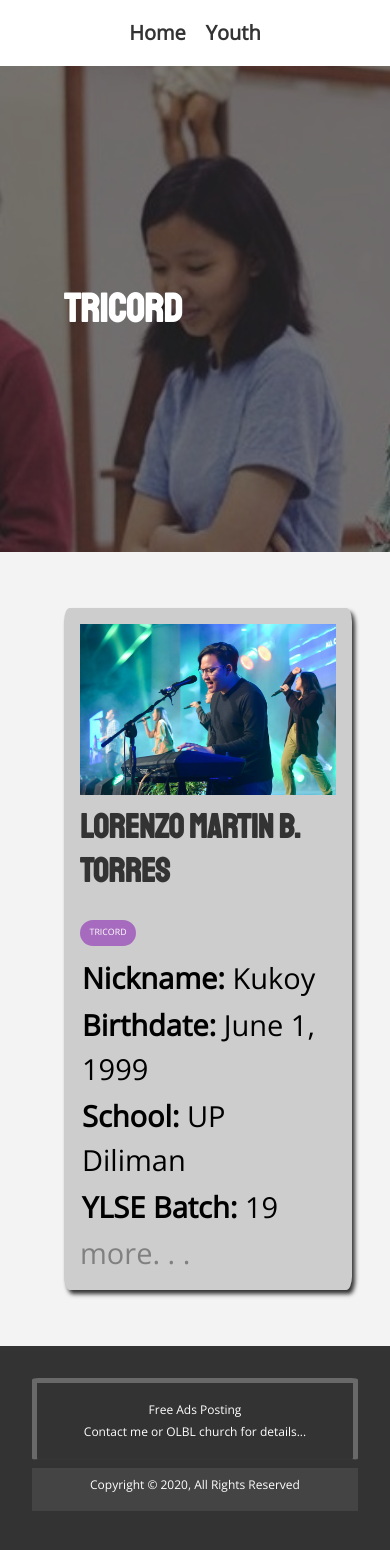
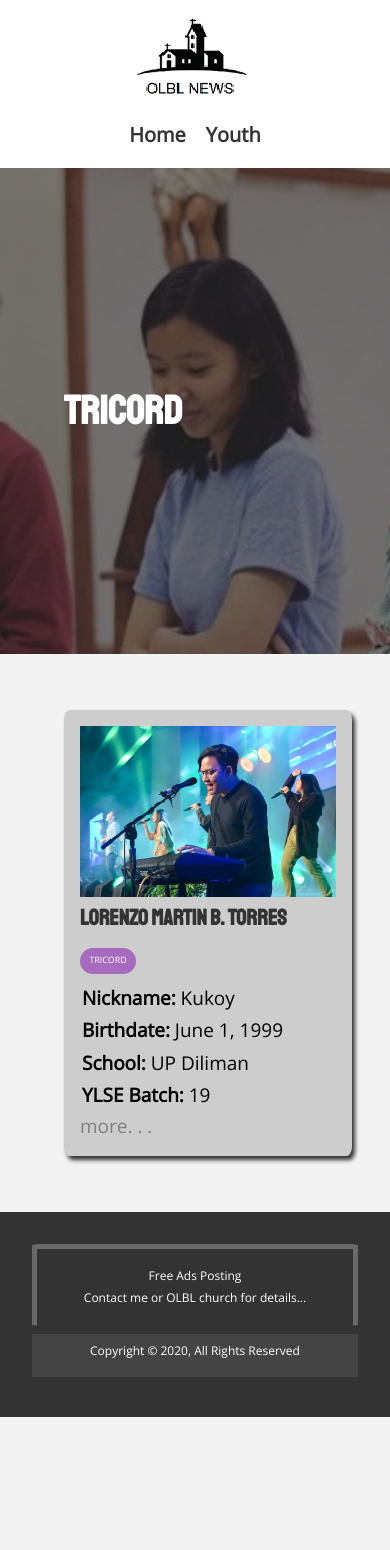
Before and after one commit to luigicode/OLBL, a plain HTML site: page ministries/Tricord.html in a window 390 px wide. After the commit the page ends 1417 px from the top, so only its background shows below. Drawn offline with nearby package versions, Linux system fonts and the light colour scheme.

Commit message:
icon and @media

```diff
--- a/css/mobile.css
+++ b/css/mobile.css
@@ -9,7 +9,8 @@
 }
 
 #main-nav ul,
-#main-nav .logo {
+#main-nav .logo,
+#main-nav .icon {
   justify-self: center;
 }
 
@@ -40,7 +41,7 @@
   }
 
   .card {
-    font-size: 29px;
+    font-size: 19px;
   }
 
   .card .meta {
@@ -82,12 +83,6 @@
 
   #main-footer .footer-container > *:last-child {
     grid-column: 1;
-  }
-
-  #main-footer .footer-container > *:first-child,
-  #main-footer .footer-container > *:nth-child(2) {
-    border-bottom: #4444 dotted 1px;
-    padding-bottom: 1rem;
   }
 
   .page-container {
--- a/css/style.css
+++ b/css/style.css
@@ -123,6 +123,10 @@ h6 {
 .fade {
   color: gray;
   opacity: 2;
+}
+
+.icon {
+  display: grid;
 }
 
 .static {
--- a/ministries/Tricord.html
+++ b/ministries/Tricord.html
@@ -31,7 +31,8 @@
 
 <body>
   <nav id="main-nav">
-    <div class="container">
+      <div class="container">
+      <img class="icon" src="/img/ICON.png">
       <ul>
         <li><a href="/">Home</a></li>
         <li><a href="/youth.html">Youth</a></li>
```
Also changed, not shown: article.html (+1 -0 lines), blogs/news.html (+2 -1 lines), blogs/olbl.html (+2 -1 lines), index.html (+2 -2 lines), ministries/Intercessory.html (+2 -1 lines), ministries/Praise.html (+2 -1 lines), ministries/Service.html (+2 -1 lines), people/jolo.html (+2 -1 lines), people/kalong.html (+2 -1 lines), people/kukoy.html (+2 -1 lines), people/lara.html (+2 -1 lines), people/maxine.html (+2 -1 lines), people/thea.html (+2 -1 lines), youth.html (+2 -1 lines), 2 more files.
